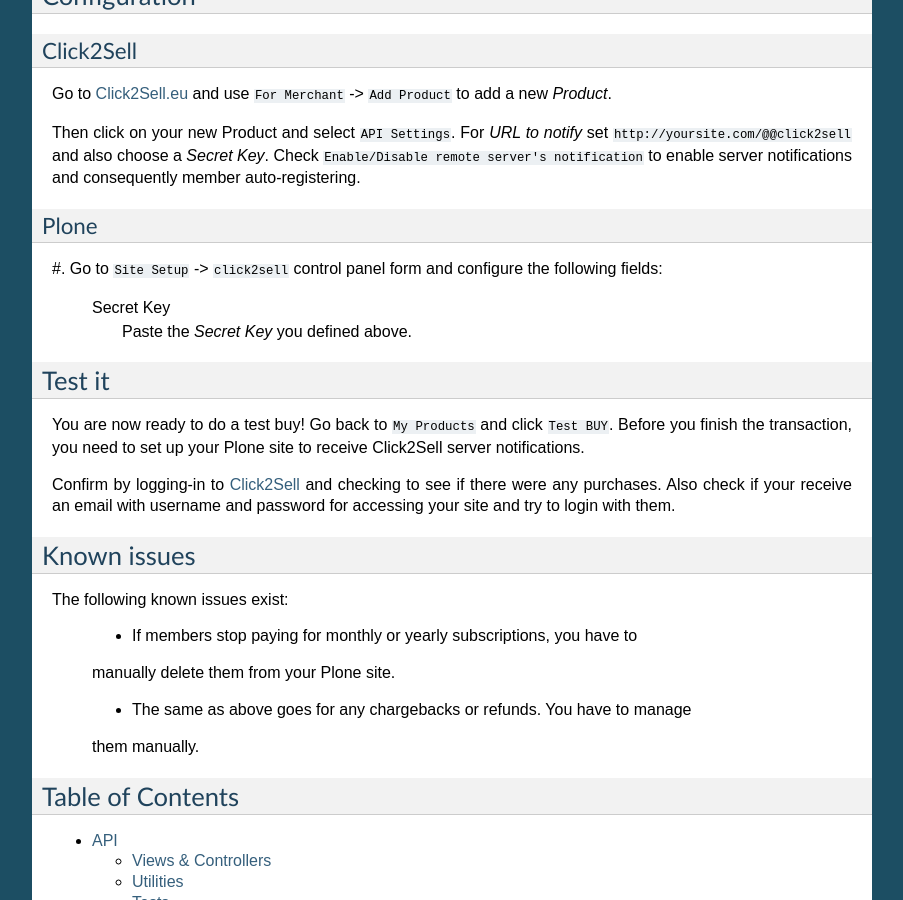
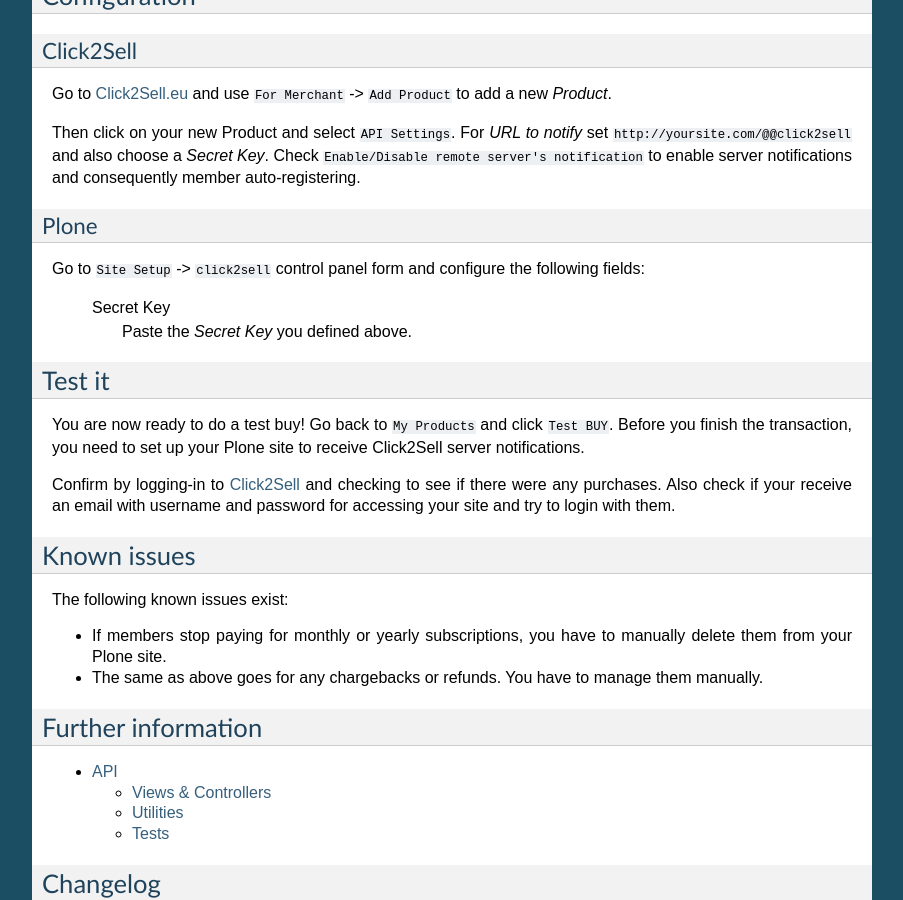
Before and after one commit to teamniteo/niteoweb.click2sell, a Sphinx documentation site: the page built from docs/index.rst, in a window 1280 px wide and 900 px high, scrolled down 1243 px. Shown: the whole window, without its empty margins (198-1101 px from the left). Built offline with Sphinx 7.4.7, drawn with Linux system fonts in a browser that asks for light colours; some of the changed text lies outside the part shown.

Commit message:
minor docs improvement

```diff
--- a/docs/README.rst
+++ b/docs/README.rst
@@ -53,7 +53,7 @@
 ====
 
 You can see this product in action at
-`BigContentSearch <http://bigcontentsearch.com/order>`_.
+`BigContentSearch <http://bigcontentsearch.com/>`_.
 
 
 Installation
@@ -83,7 +83,7 @@
 Plone
 -----
 
-#. Go to ``Site Setup`` -> ``click2sell`` control panel form and configure the
+Go to ``Site Setup`` -> ``click2sell`` control panel form and configure the
 following fields:
 
     Secret Key
@@ -106,8 +106,8 @@
 
 The following known issues exist:
 
-    * If members stop paying for monthly or yearly subscriptions, you have to
-    manually delete them from your Plone site.
+* If members stop paying for monthly or yearly subscriptions, you have to
+  manually delete them from your Plone site.
 
-    * The same as above goes for any chargebacks or refunds. You have to manage
-    them manually.
+* The same as above goes for any chargebacks or refunds. You have to manage
+  them manually.
--- a/docs/index.rst
+++ b/docs/index.rst
@@ -1,7 +1,7 @@
 .. include:: README.rst
 
-Table of Contents
-=================
+Further information
+===================
 
 .. toctree::
    :maxdepth: 2
```
